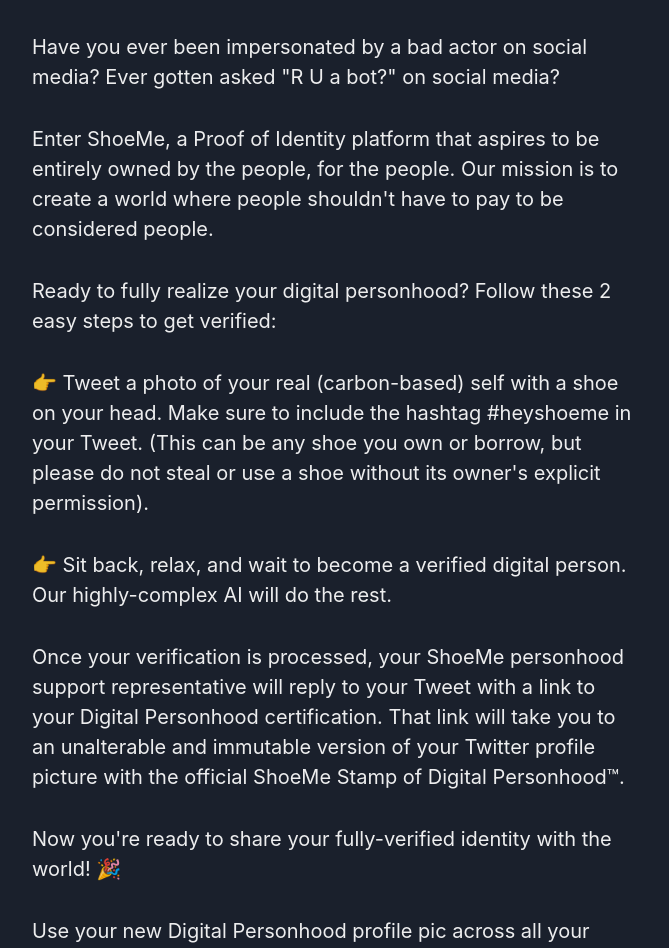
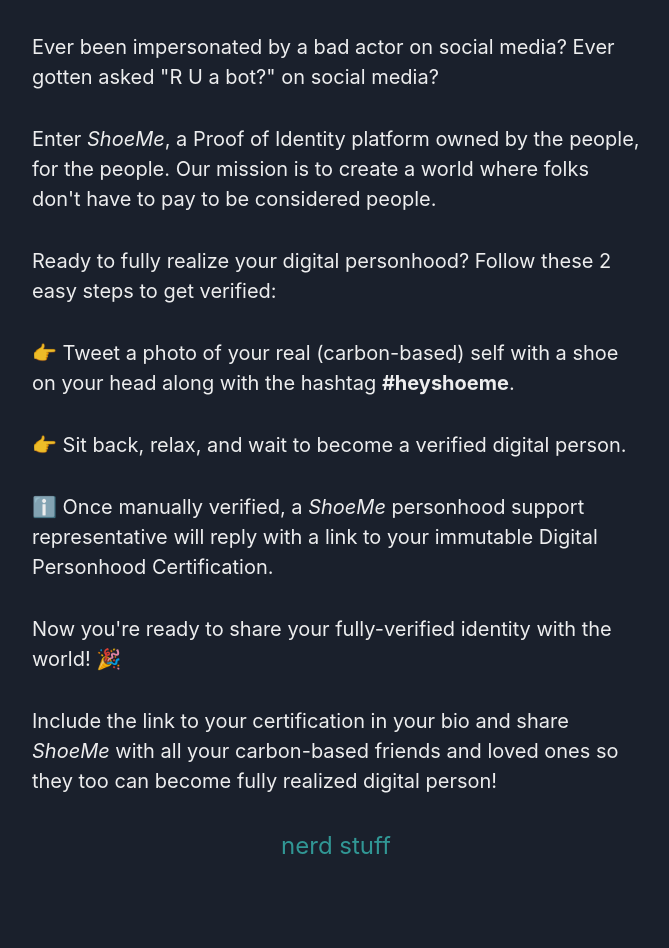
Before and after one commit to herbig/heyshoeme, a React (Create React App) app: page / in a window 1280 px wide. Shown: the part 224-1172 px from the top of the page, without its empty margins (304-973 px from the left). After the commit the page ends 1120 px from the top, so only its background shows below. Built offline with nearby package versions, Linux system fonts and the light colour scheme; what @rainbow-me/rainbowkit, wagmi would draw is missing.

Commit message:
shorter copy

```diff
--- a/src/ui/Home.tsx
+++ b/src/ui/Home.tsx
@@ -1,38 +1,28 @@
-import { Center, VStack, Code, Image, Text, Link } from "@chakra-ui/react";
+import { Center, VStack, Code, Image, Text, Link, Box } from "@chakra-ui/react";
 import { PAD_MD, CONTRACT_URL } from "../const";
 
 export default function Home() {
     return (
       <Center padding={PAD_MD}>
-        <VStack spacing={PAD_MD} width={["90%", "70%", "70%", "50%"]} fontSize="xl">
-          <Image src={process.env.PUBLIC_URL + '/logo192.png'} />
-
-          <Text>
-          Have you ever been impersonated by a bad actor on social media? Ever gotten asked "R U a bot?" on social media?
-          </Text>
-          <Text>
-          Enter ShoeMe, a Proof of Identity platform that aspires to be entirely owned by the people, for the people. Our mission is to create a world where people shouldn't have to pay to be considered people.
-          </Text>
-          <Text>
-          Ready to fully realize your digital personhood? Follow these 2 easy steps to get verified:
-          </Text>
-          <Text>
-          👉 Tweet a photo of your real (carbon-based) self with a shoe on your head. Make sure to include the hashtag #heyshoeme in your Tweet. (This can be any shoe you own or borrow, but please do not steal or use a shoe without its owner's explicit permission).
-          </Text>
-          <Text>👉 Sit back, relax, and wait to become a verified digital person. Our highly-complex AI will do the rest.</Text>
-          <Text>Once your verification is processed, your ShoeMe personhood support representative will reply to your Tweet with a link to your Digital Personhood certification. That link will take you to an unalterable and immutable version of your Twitter profile picture with the official ShoeMe Stamp of Digital Personhood™.</Text>
+        <VStack spacing={PAD_MD} width={["90%", "70%", "70%", "50%"]} fontSize="xl" alignItems="start">
+          <Center width="100%"><Image src={process.env.PUBLIC_URL + '/logo192.png'} /></Center>
+          <Text>Ever been impersonated by a bad actor on social media? Ever gotten asked "R U a bot?" on social media?</Text>
+          <Text>Enter <i>ShoeMe</i>, a Proof of Identity platform owned by the people, for the people. Our mission is to create a world where folks don't have to pay to be considered people.</Text>
+          <Text>Ready to fully realize your digital personhood? Follow these 2 easy steps to get verified:</Text>
+          <Text>👉 Tweet a photo of your real (carbon-based) self with a shoe on your head along with the hashtag <b>#heyshoeme</b>.</Text>
+          <Text>👉 Sit back, relax, and wait to become a verified digital person.</Text>
+          <Text>ℹ️ Once manually verified, a <i>ShoeMe</i> personhood support representative will reply with a link to your immutable Digital Personhood Certification.</Text>
           <Text>Now you're ready to share your fully-verified identity with the world! 🎉</Text>
-          <Text>Use your new Digital Personhood profile pic across all your social platforms + make sure to include the link to your certification in your bio.</Text>
-          <Text>
-          Don't forget to share ShoeMe with all your carbon-based friends and loved ones so they can become fully realized digital people too.
-          </Text>
+          <Text>Include the link to your certification in your bio and share <i>ShoeMe</i> with all your carbon-based friends and loved ones so they too can become fully realized digital person!</Text>
+          <Center width="100%">
             <Link
               color="teal.500"
               href={CONTRACT_URL}
               fontSize="2xl"
               target="_blank">
-            smart contract
+              nerd stuff
             </Link>
+          </Center>
         </VStack>
       </Center>
     );
```
Lines whose indentation alone changed are shown as unchanged.
